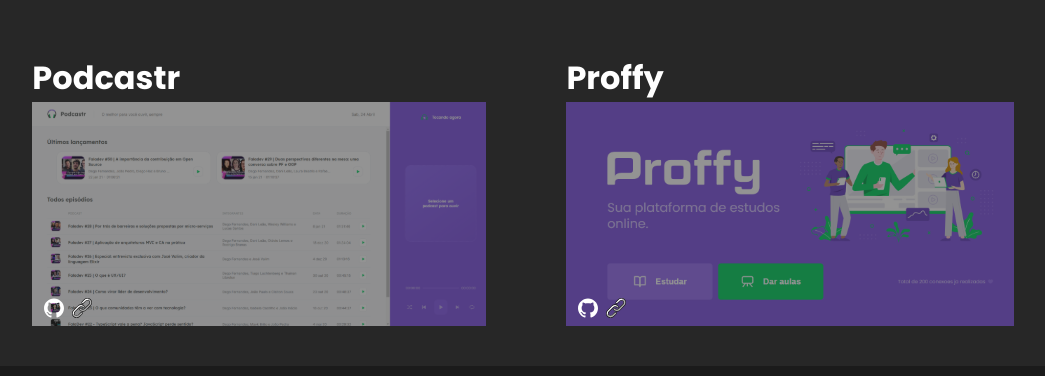
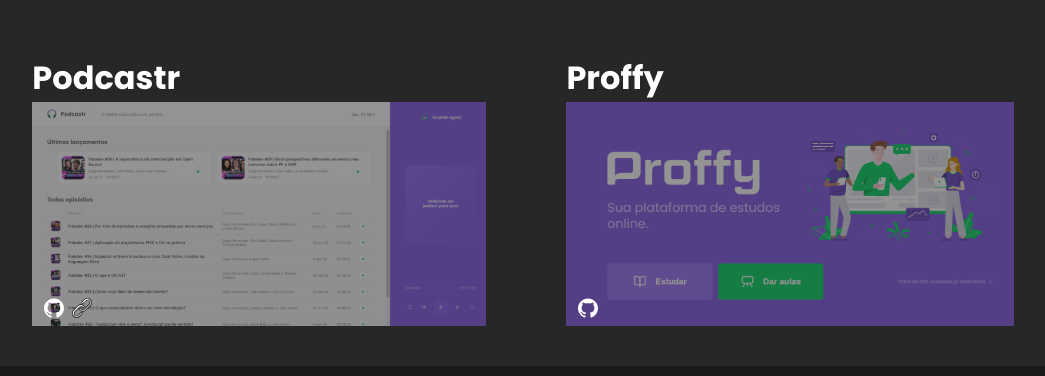
Before and after one commit to JoaoVasconcelosV/vasconcelos.com, a Next.js app: page / in a window 1280 px wide. Shown: the part 2066-2442 px from the top of the page, without its empty margins (117-1162 px from the left). Built offline with nearby package versions, Linux system fonts and the light colour scheme.

Commit message:
Animaçao ao abrir o dropdown

```diff
--- a/src/components/Dropdown/index.tsx
+++ b/src/components/Dropdown/index.tsx
@@ -9,7 +9,7 @@
   return (
     <div className={isOpen
       ?
-      "flex flex-col fixed text-center text-white bg-backgroundColor2 items-center rounded-lg h-screen w-screen mt-20 z-20"
+      "flex flex-col fixed text-center text-white bg-backgroundColor2 items-center rounded-lg h-screen w-screen mt-20 z-20 animate-reveal"
       :
       "hidden"
     }>
--- a/src/pages/index.tsx
+++ b/src/pages/index.tsx
@@ -75,8 +75,8 @@
         <div className='flex flex-1 flex-wrap xl:mx-20 items-center justify-center'>
           <Card title="Portifolio" image="/img-portifolio.svg" githubLink="https://github.com/JoaoVasconcelosV/vasconcelos.com" liveLink="https://vasconcelos-com.vercel.app/"/>
           <Card title="Rick and Morty" image="/img-rick_and_morty.svg" githubLink="https://github.com/JoaoVasconcelosV/rick-and-morty" liveLink="https://rick-and-morty-joao.netlify.app/"/>
-          <Card title="Podcastr" image="/img-podcastr.svg" githubLink="https://github.com/JoaoVasconcelosV/podcastr" liveLink="https://vasconcelos-com.vercel.app/"/>
-          <Card title="Proffy" image="/img-proffy.svg" githubLink="https://github.com/JoaoVasconcelosV/proffy-nlw2" liveLink="podcastr-three-gold.vercel.app" />
+          <Card title="Podcastr" image="/img-podcastr.svg" githubLink="https://github.com/JoaoVasconcelosV/podcastr" liveLink="https://podcastr-three-gold.vercel.app/"/>
+          <Card title="Proffy" image="/img-proffy.svg" githubLink="https://github.com/JoaoVasconcelosV/proffy-nlw2"/>
         </div>
       </div>
       <div id='skills' className='h-screen flex flex-col items-center pt-20 text-center'>
--- a/tailwind.config.js
+++ b/tailwind.config.js
@@ -2,6 +2,7 @@
   purge: [],
   darkMode: false, // or 'media' or 'class'
   theme: {
+    extend: {
       colors: {
         backgroundColor: '#1B1B1B',
         backgroundColor2: '#272727',
@@ -9,7 +10,16 @@
         white: '#fff',
         black: '#000000'
       },
-    extend: {},
+      keyframes: {
+        reveal: {
+          '0%': { transform: 'translate(100%, 0%)' },
+          '100%': { transform: 'translate(0%, 0%)' },
+        },
+      },
+      animation: {
+        'reveal': 'reveal .5s linear',
+      },
+    },
   },
   variants: {
     extend: {},
```
Lines whose indentation alone changed are shown as unchanged.
